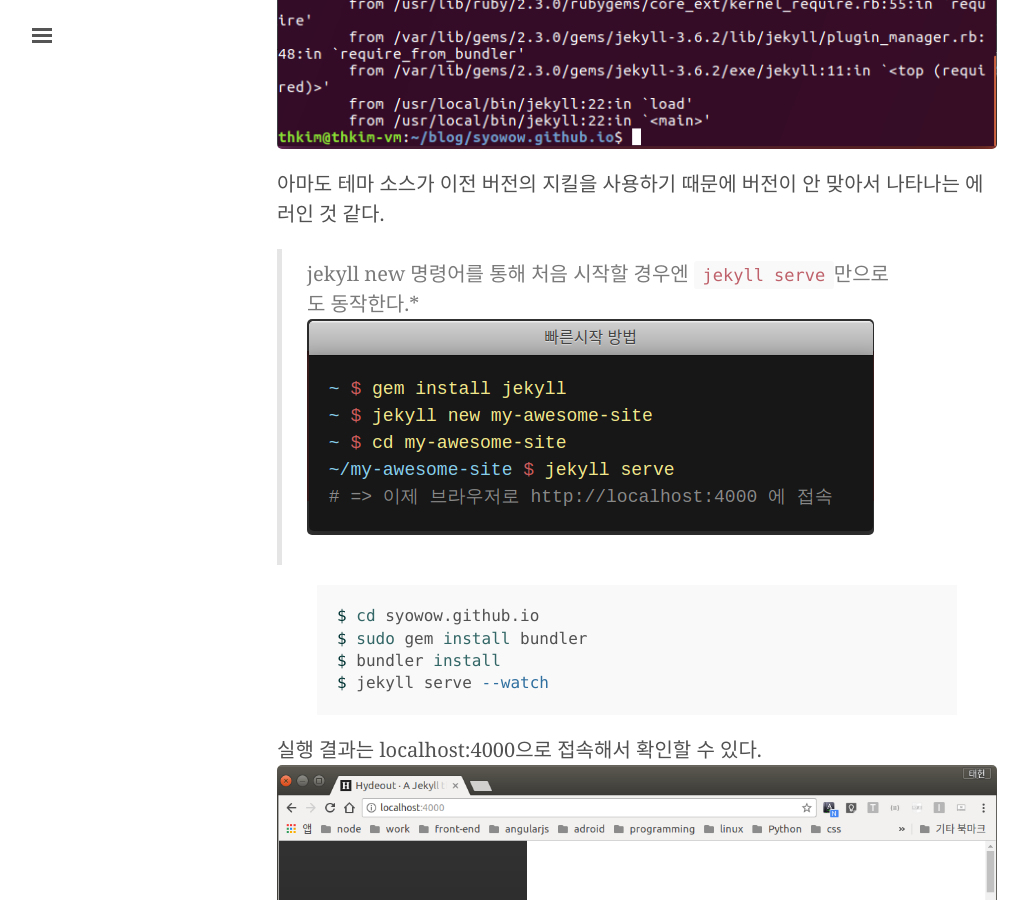
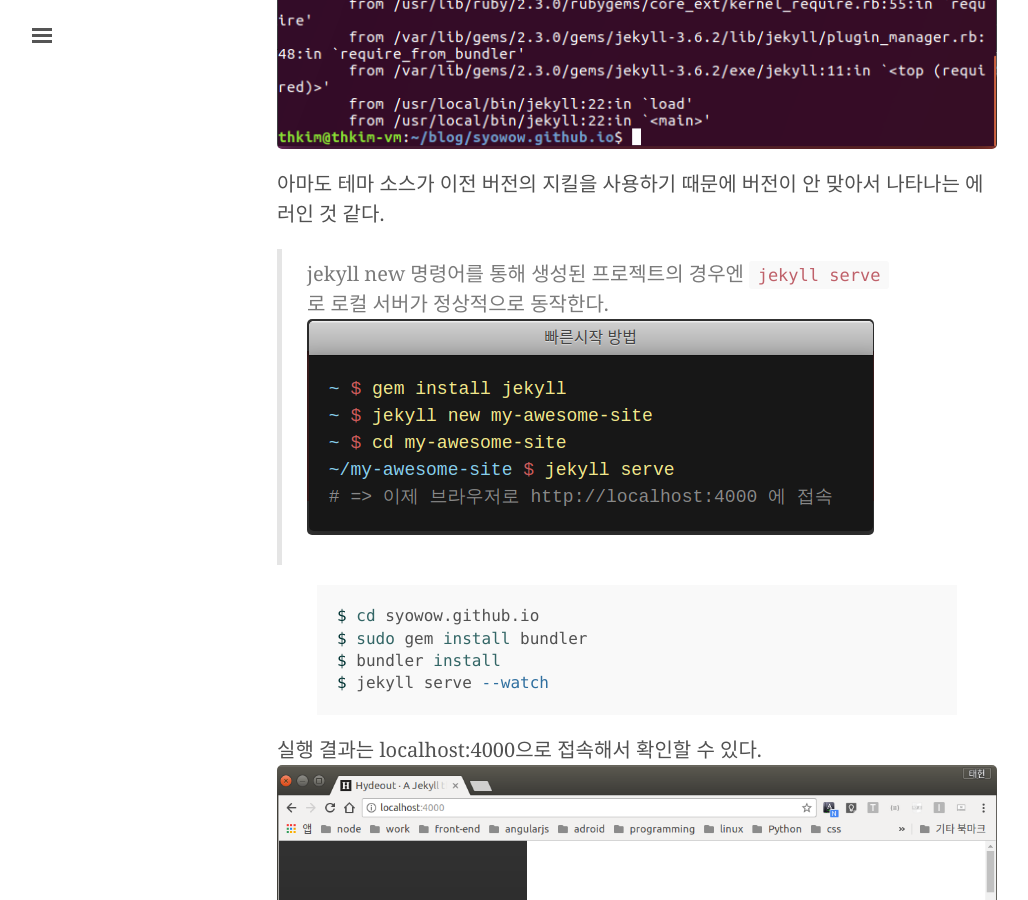
Before and after one commit to hoisharka/hoisharka.github.io, a Jekyll site: the page built from _posts/2017-12-01-jekyll-start.md, in a window 1280 px wide and 900 px high, scrolled down 4407 px. Shown: the whole window, without its empty margins (3-1031 px from the left). Built offline with Jekyll 4.4.1, drawn with Linux system fonts in a browser that asks for light colours; some web fonts are replaced.

Commit message:
문구 수정

```diff
--- a/_posts/2017-12-01-jekyll-start.md
+++ b/_posts/2017-12-01-jekyll-start.md
@@ -76,7 +76,7 @@ clone한 디렉토리에서 바로 jekyll serve를 할 경우 다음과 같은
 
 아마도 테마 소스가 이전 버전의 지킬을 사용하기 때문에 버전이 안 맞아서 나타나는 에러인 것 같다.
 
-  > jekyll new 명령어를 통해 처음 시작할 경우엔 `jekyll serve`만으로도 동작한다.*
+  > jekyll new 명령어를 통해 생성된 프로젝트의 경우엔 `jekyll serve`로 로컬 서버가 정상적으로 동작한다.
   ![jekyll server error]({{ site.url }}/assets/jekyll-start-008.png)
 
 {% highlight bash %}
```
